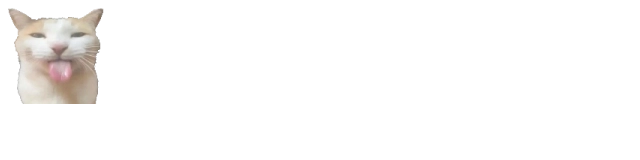
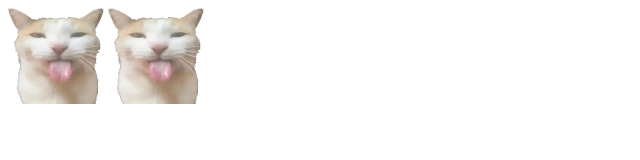
Before and after one commit to Unholywanderer/probably-daniel.github.io, a plain HTML site: page index.html in a window 1280 px wide. Shown: the whole page, without its empty margins (0-640 px from the left). Drawn offline with Linux system fonts and the light colour scheme.

Commit message:
Update index.html

```diff
--- a/index.html
+++ b/index.html
@@ -1,8 +1,9 @@
 <!DOCTYPE html>
 <html>
 <head>
-<img src="skry.png" alt="skry">
+  <img src="skry.png" alt="skry">
 </head>
 <body>
+  <img src="skry.png" alt="skry">
 </body>
 </html>
```
